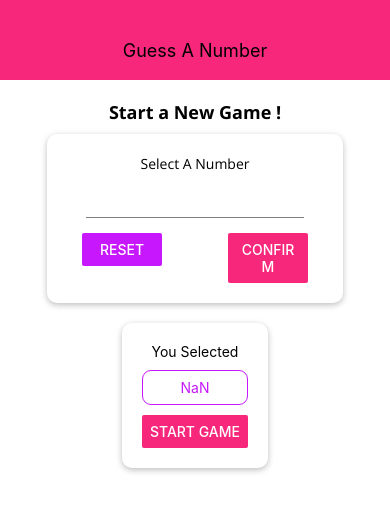
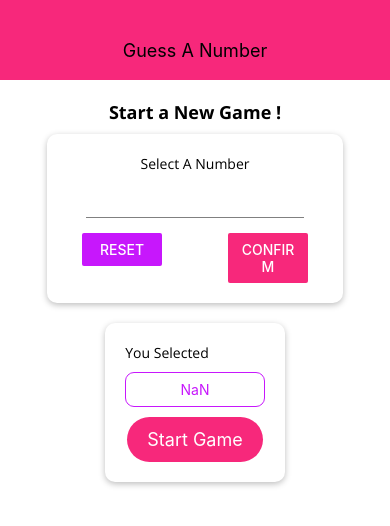
Before and after one commit to abdelaziz123456/guessNumber-reactNative, a React Native app: screen / in a window 390 px wide. Both pictures are taken after a click on the button "CONFIRM". Shown: the top 526 px of the page. Built offline with nearby package versions, Linux system fonts and the light colour scheme.

Commit message:
add images and icons

```diff
--- /dev/null
+++ b/components/MainButton.js
@@ -0,0 +1,30 @@
+import React from 'react'
+import { StyleSheet, Text, TouchableOpacity, View } from 'react-native'
+import colors from '../constants/colors'
+
+export default function MainButton(props) {
+  return (
+    <TouchableOpacity activeOpacity={.6} onPress={props.onPress}>
+        <View style={styles.button}>
+            <Text style={styles.buttonText}>
+            {props.children}
+            </Text>
+        </View>
+    </TouchableOpacity>
+  )
+}
+
+
+const styles=StyleSheet.create({
+button:{
+backgroundColor:colors.primary,
+paddingVertical:12,
+paddingHorizontal:20,
+borderRadius:25,
+marginHorizontal:2
+},
+buttonText:{
+color:'white',
+fontSize:18
+}
+})
--- a/screens/GameScreen.js
+++ b/screens/GameScreen.js
@@ -1,8 +1,10 @@
 import { useState ,useRef, useEffect} from "react";
 import { StyleSheet, Text, View, Button, Alert } from "react-native";
 import Card from "../components/Card";
+import MainButton from "../components/MainButton";
 import colors from "../constants/colors";
 import defaultStyles from "../constants/default-styles";
+import {Ionicons} from '@expo/vector-icons'
 const generateRandomBetween = (min, max, exclude) => {
   min = Math.ceil(min);
   max = Math.floor(max);
@@ -54,12 +56,11 @@ const [rounds,setRounds]=useState(0)
         </Text>
       </View>
       <View style={styles.buttonContainer}>
-        <View style={styles.button}>
-          <Button title="Lower" color={colors.accent} onPress={nextGuessHandler.bind(this,'lower')}  />
-        </View>
-        <View style={styles.button}>
-          <Button title="Greater" color={colors.primary} onPress={nextGuessHandler.bind(this,'greater')} />
-        </View>
+
+        <MainButton onPress={nextGuessHandler.bind(this,'lower')}>
+          <Ionicons name='md-remove' size={24} color='white'/>
+        </MainButton>
+        <MainButton onPress={nextGuessHandler.bind(this,'greater')}><Ionicons name='md-add' size={24} color='white'/></MainButton>
       </View>
     </Card>
     </View>
--- a/screens/GameoverScreen.js
+++ b/screens/GameoverScreen.js
@@ -1,25 +1,52 @@
+import { View, Text, StyleSheet, Button, Image } from "react-native";
 
-import {View,Text,StyleSheet,Button} from 'react-native';
-
-
-import React from 'react'
+import React from "react";
+import BodyText from "../components/BodyText";
+import TitleText from "../components/TitleText";
+import colors from "../constants/colors";
+import MainButton from "../components/MainButton";
 
 export default function GameoverScreen(props) {
   return (
     <View style={styles.screen}>
-        <Text>The Game is over</Text>
-        <Text>Number of rounds: {props.roundsNumber}</Text>
-        <Text>Number was : {props.userNumber}</Text>
-        <Button  title='New Game' onpress={props.onRestart}/>
+      <TitleText>The Game is over</TitleText>
+      <Image
+        source={require("../assets/success.png")}
+        style={styles.image}
+        resizeMode="cover"
+      />
+      <BodyText style={styles.resultText}>
+        Your phone needed{" "}
+        <Text style={styles.highlight}>{props.roundsNumber}</Text> rounds to
+        guess <Text style={styles.highlight}>{props.userNumber}</Text>{" "}
+      </BodyText>
+
+
+
+      <MainButton onPress={props.onRestart} >New Game</MainButton>
     </View>
-  )
+  );
 }
 
-
-const styles=StyleSheet.create({
-    screen:{
-flex:1,
-    justifyContent:'center',
-    alignItems:'center'
-    }
-})
+const styles = StyleSheet.create({
+  screen: {
+    flex: 1,
+    justifyContent: "center",
+    alignItems: "center",
+  },
+  image: {
+    width: "80%",
+    height: 300,
+    borderRadius: 200,
+    marginBottom: 20,
+  },
+  resultText: {
+    textAlign: "center",
+    fontSize:15,
+    marginVertical:15
+  },
+  highlight: {
+    color: colors.primary,
+    fontFamily: "open-sans-bold",
+  },
+});
--- a/screens/StartGameScreen.js
+++ b/screens/StartGameScreen.js
@@ -12,6 +12,7 @@ import {
 import BodyText from "../components/BodyText";
 import Card from "../components/Card";
 import Input from "../components/Input";
+import MainButton from "../components/MainButton";
 import TitleText from "../components/TitleText";
 import colors from "../constants/colors";
 
@@ -82,16 +83,18 @@ export default function StartGameScreen(props) {
         {/* mssage fof chosen number */}
         {confirmed ? (
           <Card style={styles.chosenNumber}>
-            <Text style={{ textAlign: "center" }}>You Selected</Text>
+            <BodyText>You Selected</BodyText>
             <View style={styles.numContainer}>
               <Text style={{ textAlign: "center", color: colors.accent }}>
                 {selectedNum}
               </Text>
             </View>
 
-            <Button title='Start Game' color={colors.primary} onPress={()=>props.onStartGame(selectedNum)} />
 
 
+            <MainButton onPress={()=>props.onStartGame(selectedNum)}>
+            Start Game
+            </MainButton>
           </Card>
         ) : (
           <></>
```
Also changed, not shown: assets/success.png (added).
